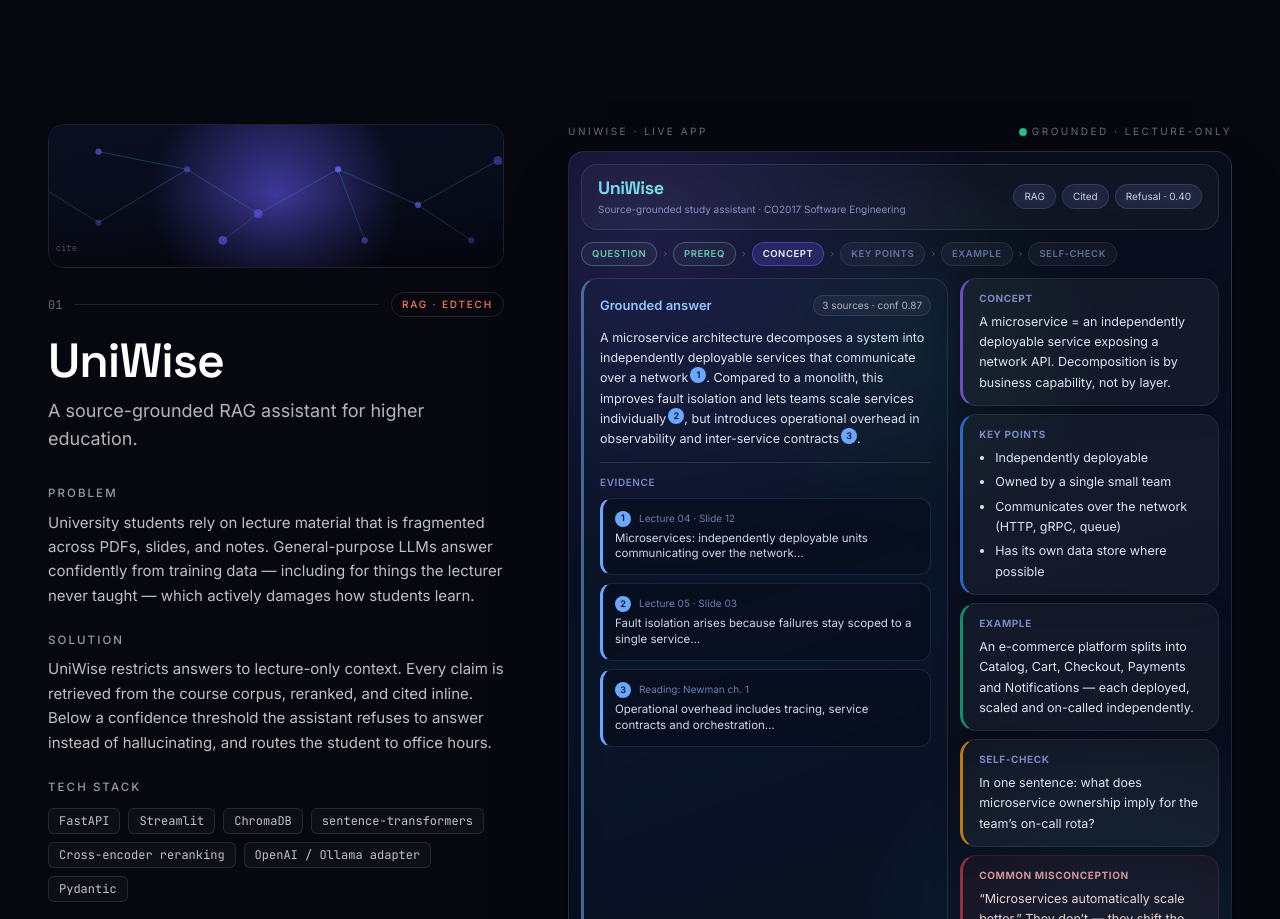
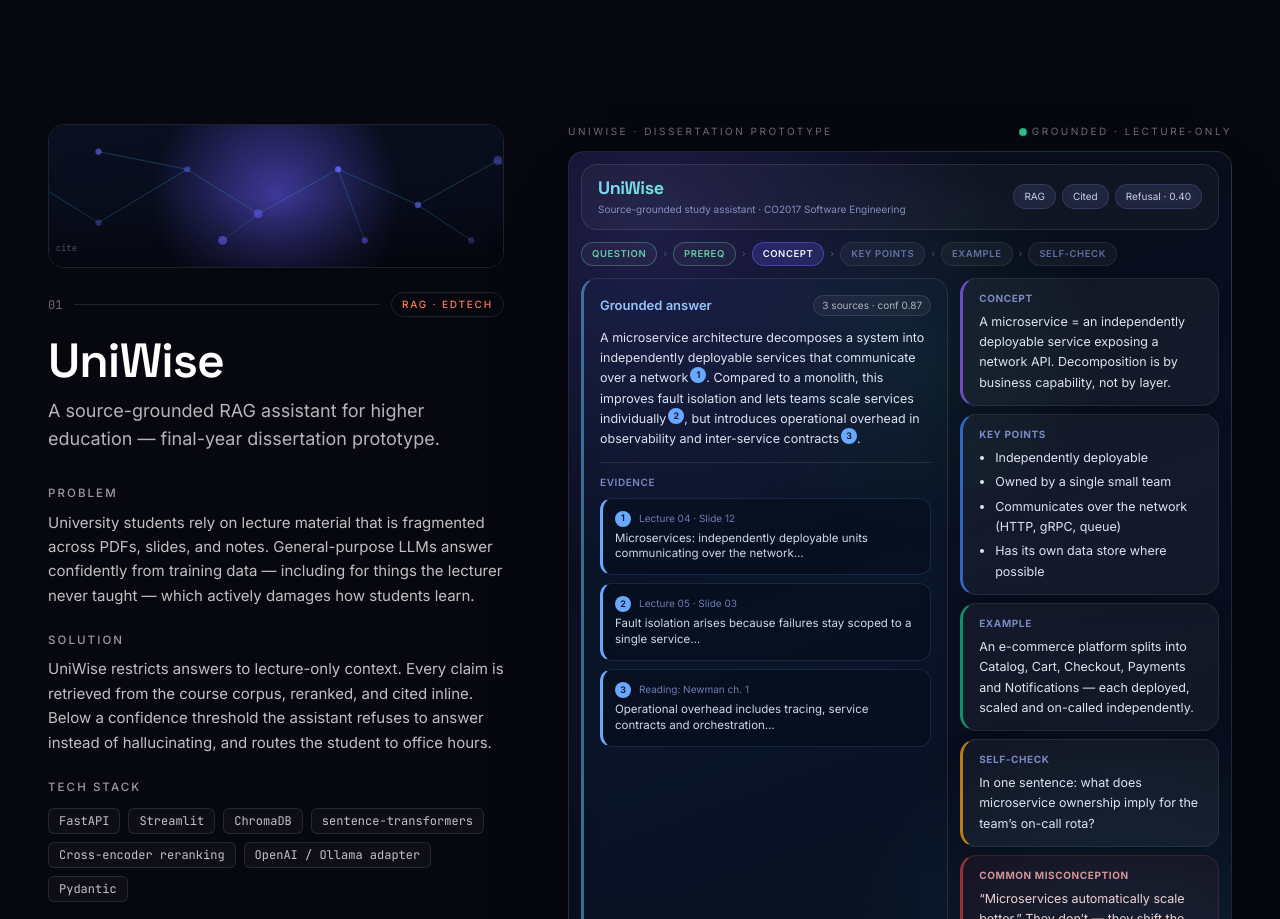
Before and after one commit to namitzz/Namit.portfolio, a React (Vite) app: page / in a window 1280 px wide. Shown: the part 1881-2800 px from the top of the page. Built offline with nearby package versions, Linux system fonts and the light colour scheme.

Commit message:
add more accurante infomation

```diff
--- a/src/components/FloatingCards.jsx
+++ b/src/components/FloatingCards.jsx
@@ -22,7 +22,7 @@
         className="absolute right-[20%] top-[58%]"
         rotate={5}
         delay={0.4}
-        tag="Vision AI"
+        tag="Posture AI"
         accent="#34F5C5"
       >
         <VisionThumb />
--- a/src/components/Hero.jsx
+++ b/src/components/Hero.jsx
@@ -88,6 +88,7 @@
             >
               LinkedIn
             </a>
+            {profile.links.cv && (
               <a
                 href={profile.links.cv}
                 className="btn-ghost"
@@ -96,6 +97,7 @@
               >
                 Download CV
               </a>
+            )}
           </motion.div>
 
           {/* Stat strip with count-up */}
@@ -105,8 +107,8 @@
             transition={{ duration: 0.7, delay: 0.7 }}
             className="mt-12 grid max-w-2xl grid-cols-2 gap-px overflow-hidden rounded-2xl border border-white/10 bg-white/[0.02] sm:grid-cols-4"
           >
-            <Stat to={4} suffix="" label="shipped projects" />
-            <Stat to={1.04} decimals={2} suffix="M" label="records modelled" />
+            <Stat to={4} suffix="" label="featured projects" />
+            <Stat to={1} suffix="M+" label="records analysed" />
             <Stat to={5} suffix="+" label="doc formats" />
             <Stat to={2026} label="grad year" />
           </motion.div>
--- a/src/components/HeroBackdrop.jsx
+++ b/src/components/HeroBackdrop.jsx
@@ -24,7 +24,7 @@
       'tailwind.config.js',
       'np.array([...])',
       'verify(title)',
-      'R² = 0.81',
+      'R² = 0.83',
       'RAG · grounded',
       'pipeline.run()',
       'lecture_only=True',
--- a/src/components/ProjectBanner.jsx
+++ b/src/components/ProjectBanner.jsx
@@ -132,7 +132,7 @@
       </defs>
 
       <text x="32" y="142" fontFamily="JetBrains Mono, monospace" fontSize="10" fill="rgba(255,255,255,0.4)">
-        webcam · pose · gesture · emotion
+        webcam · pose · squat · rep count
       </text>
     </svg>
   )
@@ -268,7 +268,7 @@
       </g>
 
       <text x="32" y="142" fontFamily="JetBrains Mono, monospace" fontSize="10" fill="rgba(255,255,255,0.4)">
-        ~1M records · k-means · R² 0.81
+        ~1M+ records · k-means k=4 · R² 0.83
       </text>
     </svg>
   )
--- a/src/components/mockups/CloudSevenMock.jsx
+++ b/src/components/mockups/CloudSevenMock.jsx
@@ -83,7 +83,7 @@
                 View all properties
               </button>
               <button className="rounded-full border border-black/15 px-4 py-2 text-[12px] text-black/75">
-                Call 9906599038
+                Contact via website
               </button>
             </div>
           </div>
@@ -106,7 +106,7 @@
                 stripe: 'linear-gradient(135deg,#5d6e57 0%,#2b362a 100%)',
               },
               {
-                t: 'Nishaat',
+                t: 'Nishat',
                 sub: 'Foothills · Srinagar',
                 tag: 'Land',
                 kind: 'Plot for sale',
@@ -156,14 +156,14 @@
             ))}
           </div>
 
-          {/* Contact ribbon */}
+          {/* Contact ribbon — public-safe labels, real details live on the site */}
           <div
             className="flex items-center justify-between px-6 py-3 text-[11px]"
             style={{ background: '#1a1814', color: '#e8dfcc' }}
           >
-            <span className="font-mono">aarshkhan@cloudsevenrealty.com</span>
+            <span className="font-mono">Contact via website</span>
             <span className="hidden sm:inline opacity-60">Srinagar, J&amp;K</span>
-            <span className="font-mono">+91 9906599038 · 7977125458</span>
+            <span className="font-mono">WhatsApp contact available on site</span>
           </div>
         </div>
       </div>
@@ -171,8 +171,8 @@
       {/* Notes strip — under the browser frame, lives in dark portfolio */}
       <div className="mt-4 grid grid-cols-3 gap-3 text-[11px]">
         {[
-          { l: 'Stack', v: 'React · Tailwind · Motion' },
-          { l: 'Focus', v: 'Brand · Conversion · Trust' },
+          { l: 'Stack', v: 'Next.js · Tailwind · Sheets API' },
+          { l: 'CMS', v: 'Google Sheets + Drive · ISR' },
           { l: 'Role', v: 'Design + frontend' },
         ].map((n) => (
           <div key={n.l} className="glass rounded-xl px-3.5 py-3">
--- a/src/components/mockups/UniWiseMock.jsx
+++ b/src/components/mockups/UniWiseMock.jsx
@@ -13,7 +13,7 @@
   return (
     <div className="relative">
       <div className="mb-3 flex items-center justify-between text-[10px] uppercase tracking-[0.25em] text-white/40">
-        <span>UniWise · Live app</span>
+        <span>UniWise · Dissertation prototype</span>
         <span className="flex items-center gap-1.5">
           <span className="h-1.5 w-1.5 animate-pulseDot rounded-full bg-emerald-400" />
           grounded · lecture-only
--- a/src/data/content.js
+++ b/src/data/content.js
@@ -1,14 +1,20 @@
 // All static content lives here so copy can be edited without touching components.
+//
+// To enable the CV download button, drop a PDF into `public/` and set
+// `cv` below to its path (e.g. '/Namit_Singh_Sarna_CV.pdf'). Until then
+// leave it as `null` and the Hero will hide the button automatically.
 
 export const profile = {
   name: 'Namit Singh Sarna',
   shortName: 'Namit',
   role: 'Final-year BSc Computer Science · University of Leicester',
-  email: 'hello@namitsarna.com',
+  // Replace with your preferred contact address.
+  email: 'namitmec@gmail.com',
   links: {
-    github: 'https://github.com/namitsinghsarna',
-    linkedin: 'https://linkedin.com/in/namitsinghsarna',
-    cv: '/Namit_Singh_Sarna_CV.pdf',
+    github: 'https://github.com/namitzz',
+    linkedin: 'https://www.linkedin.com/in/namit-singh-sarna-55a021323',
+    // Set to a real path once the CV PDF is added to /public.
+    cv: null,
   },
   headline: 'I build AI systems that are practical, explainable, and human-centred.',
   subheadline:
@@ -26,7 +32,8 @@
     themeKey: 'uniwise',
     index: '01',
     title: 'UniWise',
-    tagline: 'A source-grounded RAG assistant for higher education.',
+    tagline:
+      'A source-grounded RAG assistant for higher education — final-year dissertation prototype.',
     problem:
       'University students rely on lecture material that is fragmented across PDFs, slides, and notes. General-purpose LLMs answer confidently from training data — including for things the lecturer never taught — which actively damages how students learn.',
     solution:
@@ -42,38 +49,55 @@
     ],
     features: [
       'Ingestion for PDF, DOCX, PPTX, TXT, MD with chunk-level metadata.',
-      'Hybrid retrieval with cross-encoder reranking for citation precision.',
+      'Dense vector retrieval with cross-encoder reranking for citation precision.',
       'Refusal thresholds and confidence indicators to reduce hallucinations.',
-      'Inline citations linked back to slide / page / paragraph.',
+      'Source citations showing file, page, and chunk-level metadata.',
       'Telemetry and analytics for module-level question patterns.',
-      'Pluggable LLM backend — OpenAI in production, Ollama for offline marking.',
+      'Pluggable LLM backend with OpenAI and Ollama adapters.',
     ],
     impact:
-      'Designed as my final-year dissertation. The harder problem turned out not to be retrieval — it was building a UI that makes refusal feel like trust rather than failure.',
-    cta: { caseStudy: '#', github: 'https://github.com/namitsinghsarna/uniwise', demo: null },
+      'Built as my final-year dissertation project. The harder problem turned out not to be retrieval — it was building a UI that makes refusal feel like trust rather than failure.',
+    cta: {
+      caseStudy: null,
+      github: null,
+      demo: null,
+    },
   },
   {
     id: 'vision',
     themeKey: 'vision',
     index: '02',
-    title: 'Vision AI — Posture & Gesture',
-    tagline: 'Real-time webcam computer vision for posture, gesture, face and emotion.',
+    title: 'Posture AI — Real-Time Gym Form Correction',
+    tagline:
+      'A real-time computer vision prototype for gym posture correction, rep tracking, and AI coaching feedback.',
     problem:
-      'Off-the-shelf fitness and accessibility tools either ship as a closed black box or run at single-digit FPS once you stack face, pose, and emotion models. Neither is useful for live feedback.',
+      'Form mistakes in the gym are the main source of injury and stalled progress, but personal trainers are expensive and most form-check apps are static, post-hoc, or vague. There is no cheap way to get live, specific feedback on a rep while it is happening.',
     solution:
-      'A modular pipeline that runs face, gesture, posture, and emotion detection concurrently from a single webcam frame. Frame skipping, model warm-up, and a configurable processing graph keep it usable at interactive frame rates.',
-    stack: ['Python', 'OpenCV', 'MediaPipe', 'face_recognition', 'DeepFace', 'NumPy'],
+      'A modular MediaPipe-based pose pipeline that tracks squat depth, knee tracking, and torso angle in real time, counts reps, scores form against reference landmarks, and produces a short AI-written coaching summary at the end of a set.',
+    stack: [
+      'Python',
+      'OpenCV',
+      'MediaPipe',
+      'NumPy',
+      'Pose landmark math',
+      'Audio cues',
+      'LLM summary',
+    ],
     features: [
-      'Live pose landmark tracking with confidence overlay.',
-      'Gesture classification (open palm, fist, point, peace, thumbs up/down).',
-      'Posture scoring against a reference skeleton.',
-      'Emotion + identity from face crops via DeepFace.',
-      'Frame-skipping scheduler with per-module FPS budget.',
-      'Modular config so individual detectors can be swapped or disabled.',
+      'Live pose landmark tracking with per-joint confidence.',
+      'Squat depth, knee tracking, and torso-angle scoring against a reference skeleton.',
+      'Rep counting with state-machine logic for clean reps vs. partials.',
+      'Form-feedback overlay and audio cues during the set.',
+      'Frame-skipping and per-stage budgets to keep the pipeline at interactive FPS.',
+      'End-of-set AI coaching summary describing what to fix next.',
     ],
     impact:
-      'Taught me where the cost actually lives in a vision pipeline — it is rarely the model, almost always the per-frame Python glue.',
-    cta: { caseStudy: '#', github: 'https://github.com/namitsinghsarna/vision-ai', demo: null },
+      'Taught me where the cost actually lives in a vision pipeline — it is rarely the model, almost always the per-frame Python glue around it.',
+    cta: {
+      caseStudy: null,
+      github: 'https://github.com/namitzz/posture',
+      demo: null,
+    },
   },
   {
     id: 'cloud',
@@ -81,25 +105,34 @@
     index: '03',
     title: 'Cloud Seven Realty',
     tagline:
-      'A premium digital identity for a Srinagar-based real estate brand operating across Jammu & Kashmir.',
+      'A frontend/brand website for a Srinagar-based real estate brand, powered by Google Sheets and Drive so listings can be updated without redeploying.',
     problem:
-      'A property brand built on local knowledge — verified titles, on-ground support, neighbourhood-level relationships in J&K — had no online presence that signalled any of that. Generic listing templates would have flattened the exact things that make the business trustworthy.',
+      'A property brand built on local knowledge — verified titles, on-ground support, neighbourhood-level relationships in J&K — had no online presence that signalled any of that. Generic listing templates would have flattened the exact things that make the business trustworthy, and the team needed to update listings themselves without touching code.',
     solution:
-      'A calm, premium site built around three signals buyers actually care about in this market: verified titles, local presence, and curated listings. Restrained typography, warm neutral palette, real Srinagar neighbourhoods front-and-centre, and a contact strip that does not hide the phone numbers.',
-    stack: ['React', 'Tailwind CSS', 'Framer Motion', 'Responsive design', 'Brand system'],
+      'A calm, premium site built around three signals buyers actually care about in this market: verified titles, local presence, and curated listings. Properties, project pages, and images live in Google Sheets and Google Drive, fetched via API and revalidated on a short ISR cache so the team can update listings without a deploy.',
+    stack: [
+      'Next.js 14',
+      'React',
+      'Tailwind CSS',
+      'Google Sheets API',
+      'Google Drive API',
+      'ISR / 5-minute cache',
+      'Responsive design',
+    ],
     features: [
       'Hero framed around the brand promise: verified titles + on-ground support.',
-      'Featured listings — Karanagar (rent), Bemina (buy), Nishaat (land).',
+      'Featured listings sourced live from a Google Sheet — no redeploy needed.',
+      'Property images pulled from a connected Google Drive folder.',
       'Trust strip dedicated to local credibility, not generic certifications.',
-      'Contact ribbon with phone, email, and Srinagar location always visible.',
       'Property pages structured by area and listing type (Rent / Buy / Land).',
       'Fully responsive — most traffic for this market is on mobile.',
     ],
     impact:
       'Design is a research discipline first. The brief was J&K property buyer psychology, not page templates — and the brand promise had to survive being scrolled past in three seconds.',
     cta: {
-      caseStudy: '#',
-      github: 'https://github.com/namitsinghsarna/cloud-seven',
+      caseStudy: null,
+      // Repository is private — omit the GitHub button.
+      github: null,
       demo: 'https://www.cloudsevenrealty.com/',
     },
   },
@@ -108,23 +141,28 @@
     themeKey: 'crime',
     index: '04',
     title: 'Crime Prediction Dashboard',
-    tagline: 'Big-data modelling and clustering on Metropolitan Police records.',
+    tagline:
+      'Coursework project on Metropolitan Police records — modelling and clustering at the LSOA level.',
     problem:
       'Raw police open data is large, messy, and area-imbalanced. Most public dashboards stop at counts and pie charts — useful for headlines, useless for decisions.',
     solution:
-      'Cleaned and aggregated around 1M crime records into area-month panels, trained regression models to predict volume, and used K-Means to surface area profiles that group neighbourhoods by crime shape rather than postcode.',
+      'Cleaned and aggregated around 1M+ Met Police records into LSOA-month panels, trained regression models to predict volume, and used K-Means to surface area profiles that group neighbourhoods by crime shape rather than postcode.',
     stack: ['Python', 'Pandas', 'scikit-learn', 'NumPy', 'Matplotlib', 'Jupyter'],
     features: [
-      'Pipeline for ~1M Met Police records → area-month panels.',
-      'Linear Regression, Decision Tree, and Random Forest predictors.',
-      'K-Means clustering for area-profile segmentation.',
-      'Evaluation with R², RMSE, MAE, cross-validation.',
-      'Cluster diagnostics: silhouette, inertia elbow.',
-      'Dashboard view of KPIs, trends, heatmap, and model performance.',
+      'Pipeline for ~1M+ Met Police records → LSOA-month panels.',
+      'Linear Regression, Decision Tree (with overfit diagnostics), and Random Forest predictors.',
+      'K-Means clustering for area-profile segmentation (K=4 selected via elbow + silhouette).',
+      'Evaluation with R², RMSE, MAE, and 10-fold cross-validation.',
+      'Cluster diagnostics: silhouette score, inertia elbow.',
+      'Stylised dashboard view of KPIs, trends, heatmap, and model performance.',
     ],
     impact:
       'Convinced me that the cleaning step is where the actual modelling decisions are made — the model is just the part that gets graded.',
-    cta: { caseStudy: '#', github: 'https://github.com/namitsinghsarna/crime-dashboard', demo: null },
+    cta: {
+      caseStudy: null,
+      github: null,
+      demo: null,
+    },
   },
 ]
 
@@ -150,7 +188,7 @@
   },
   {
     group: 'Frontend / UI',
-    items: ['React', 'Tailwind CSS', 'Framer Motion', 'Streamlit', 'Responsive design'],
+    items: ['React', 'Next.js', 'Tailwind CSS', 'Framer Motion', 'Streamlit', 'Responsive design'],
   },
   {
     group: 'Data Science',
@@ -158,7 +196,7 @@
   },
   {
     group: 'Computer Vision',
-    items: ['OpenCV', 'MediaPipe', 'face_recognition', 'DeepFace', 'Real-time pipelines'],
+    items: ['OpenCV', 'MediaPipe', 'Pose landmarks', 'Real-time pipelines'],
   },
   {
     group: 'Tools & Deployment',
@@ -190,6 +228,6 @@
     title: 'Independent projects',
     org: 'Self-directed',
     body:
-      'Built Vision AI, Cloud Seven Reality, and the Crime Prediction Dashboard as deliberate practice across CV, frontend, and applied data science.',
+      'Built Posture AI, Cloud Seven Realty, and the Crime Prediction Dashboard as deliberate practice across computer vision, frontend/brand work, and applied data science.',
   },
 ]
```
Also changed, not shown: src/components/mockups/CrimeMock.jsx (+34 -32 lines), src/components/mockups/VisionMock.jsx (+51 -25 lines), 1 other file (tests, documents, lock files or other folders). Lines whose indentation alone changed are shown as unchanged.
